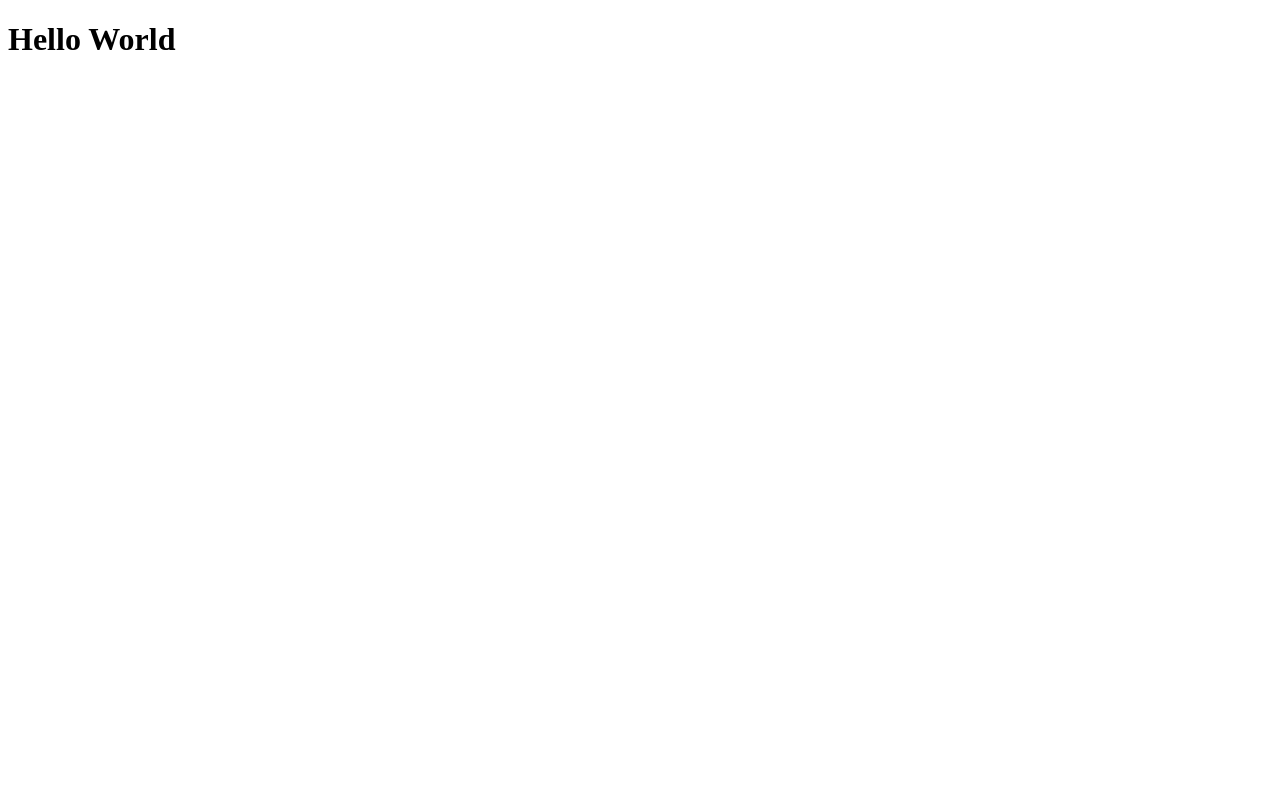
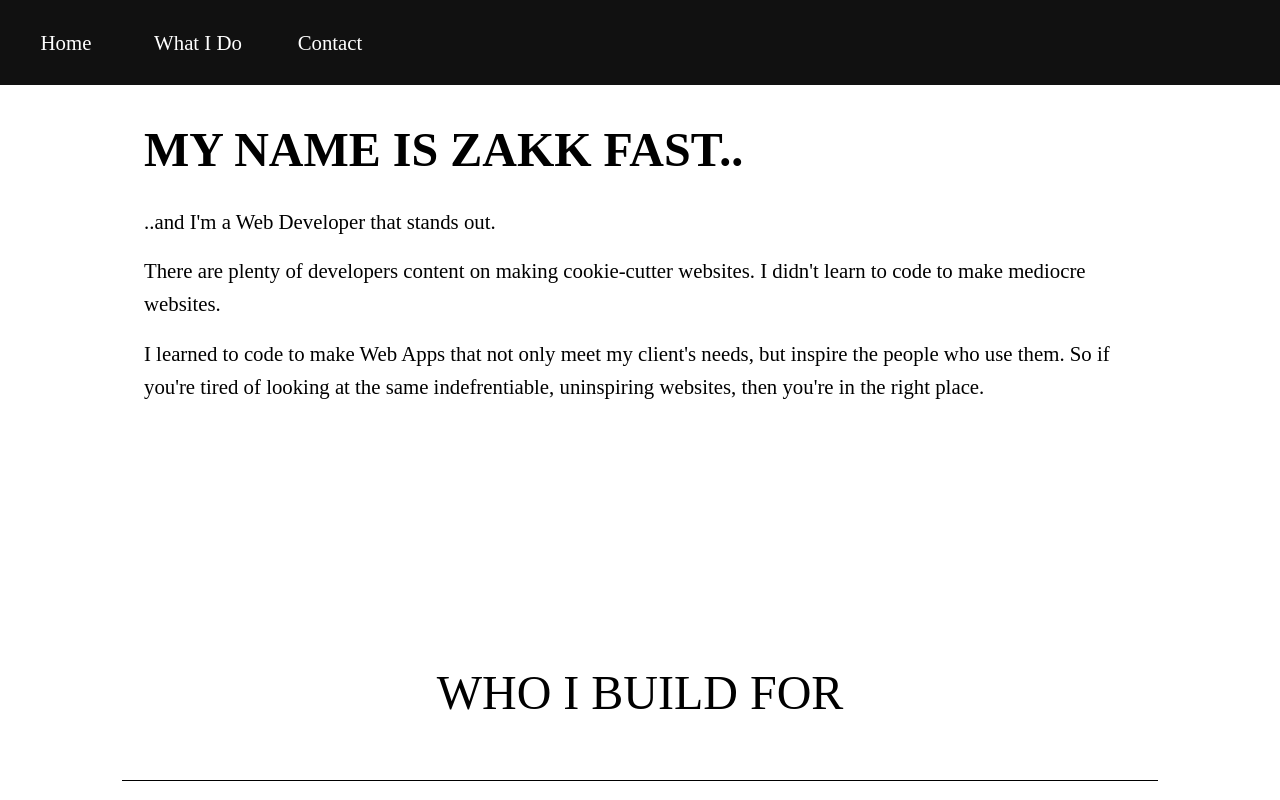
Before and after one commit to ZakkFast/react-portfoliov2, a React (Create React App) app: page / in a window 1280 px wide. Shown: the top 800 px of the page. Built offline with nearby package versions, Linux system fonts and the light colour scheme.

Commit message:
imported hero, clients, and nav

```diff
--- a/src/App.js
+++ b/src/App.js
@@ -1,9 +1,23 @@
-function App() {
+import React, { Fragment } from 'react';
+import { BrowserRouter, Router, Route, Switch } from 'react-router-dom';
+
+// Components
+import Navbar from './components/layout/Navbar'
+import Hero from './components/layout/Hero'
+import Clients from './components/layout/Clients';
+
+import './App.css'
+
+const App = () => {
   return (
-    <div className="App">
-      <h1>Hello World</h1>
-    </div>
-  );
+    <BrowserRouter>
+      <div className="showcase">
+      <Navbar />
+      <Hero />
+      </div>
+      <Clients />
+    </BrowserRouter>
+  )
 }
 
 export default App;
```
